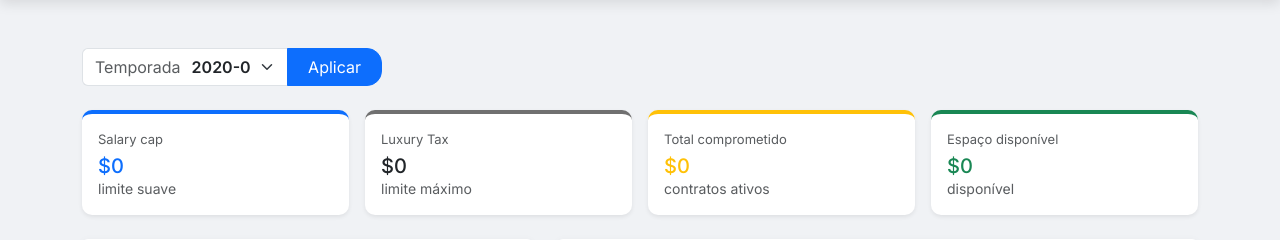
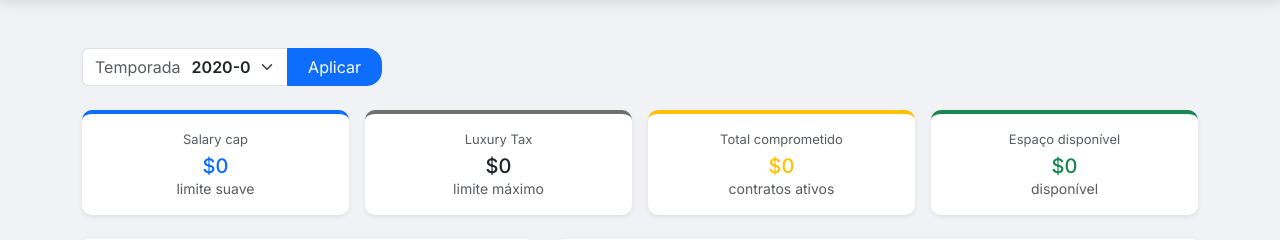
Before and after one commit to ailton2831/nba-franchise-management, a PHP site: page /nba/pages/financas in a window 1280 px wide. Shown: the part 56-296 px from the top of the page. Run offline with PHP 8.4, Linux system fonts and the light colour scheme; tables that the repository leaves empty hold one stand-in row (values such as "Sample post"); a stand-in replaces the project's code that opens the database connection; some libraries are stand-ins or nearby versions.

Commit message:
TEXTO CENTRALIZADO NA CARDS

```diff
--- a/pages/financas/index.php
+++ b/pages/financas/index.php
@@ -143,7 +143,7 @@ $temporadas = $sentencia->fetchAll(PDO::FETCH_ASSOC);
 <?php endif; ?>
 
 <?php if($teto_excedido): ?>
-<div class="card border-0 bg-danger bg-opacity-10 text-danger p-3 mb-4 d-flex flex-row align-items-center gap-3" style="border-radius: 12px;">
+<div class="card border-0 bg-danger bg-opacity-10 text-danger p-3 mb-4 d-flex flex-row align-items-center gap-3 " style="border-radius: 12px;">
     <span style="font-size: 24px;"></span>
     <div>
         <h6 class="mb-1 fw-bold">Alerta de Luxury Tax</h6>
@@ -169,28 +169,28 @@ $temporadas = $sentencia->fetchAll(PDO::FETCH_ASSOC);
 <!-- Cards de métricas -->
 <div class="row g-3 mb-4">
     <div class="col-6 col-md-3">
-        <div class="card card-accent-primary shadow-sm p-3">
+        <div class="card card-accent-primary shadow-sm p-3 text-center">
             <p class="text-muted mb-1" style="font-size:13px">Salary cap</p>
             <h5 class="text-primary mb-0">$<?= number_format($salary_cap, 0, ',', '.') ?></h5>
             <small class="text-muted">limite suave</small>
         </div>
     </div>
     <div class="col-6 col-md-3">
-        <div class="card card-accent-neutral shadow-sm p-3">
+        <div class="card card-accent-neutral shadow-sm p-3 text-center">
             <p class="text-muted mb-1" style="font-size:13px">Luxury Tax</p>
             <h5 class="mb-0">$<?= number_format($teto_salarial, 0, ',', '.') ?></h5>
             <small class="text-muted">limite máximo</small>
         </div>
     </div>
     <div class="col-6 col-md-3">
-        <div class="card card-accent-warning shadow-sm p-3">
+        <div class="card card-accent-warning shadow-sm p-3 text-center">
             <p class="text-muted mb-1" style="font-size:13px">Total comprometido</p>
             <h5 class="text-warning mb-0">$<?= number_format($total_comprometido, 0, ',', '.') ?></h5>
             <small class="text-muted">contratos ativos</small>
         </div>
     </div>
     <div class="col-6 col-md-3">
-        <div class="card card-accent-success shadow-sm p-3 <?= $teto_excedido ? 'border border-danger' : '' ?>">
+        <div class="card card-accent-success shadow-sm p-3 text-center <?= $teto_excedido ? 'border border-danger' : '' ?>">
             <p class="text-muted mb-1" style="font-size:13px">Espaço disponível</p>
             <h5 class="<?= $teto_excedido ? 'text-danger' : 'text-success' ?> mb-0">
                 $<?= number_format(abs($espaco_disponivel), 0, ',', '.') ?>
```
